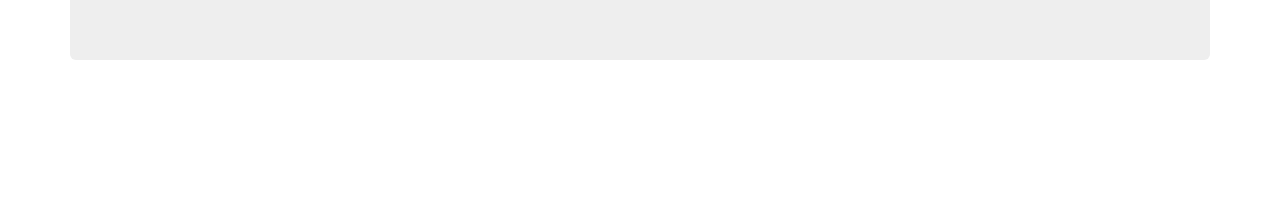
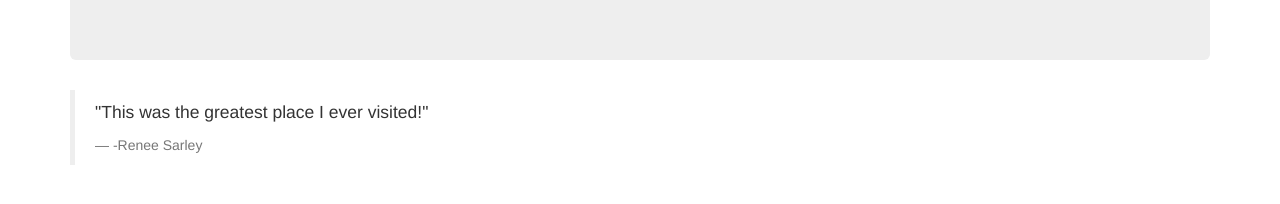
Before and after one commit to eshull/vacation-site, a plain HTML site: page index.html in a window 1280 px wide. Shown: the part 180-384 px from the top of the page. Drawn offline with Linux system fonts and the light colour scheme.

Commit message:
add blockquote

```diff
--- a/index.html
+++ b/index.html
@@ -12,6 +12,10 @@
         <h1>Vacation Spots</h1>
         <p>Places that I would love to go!</p>
       </div>
+      <blockquote>
+        <p>"This was the greatest place I ever visited!"</p>
+        <footer>-Renee Sarley</footer>
+      </blockquote>
 
     </div>
   </body>
```
